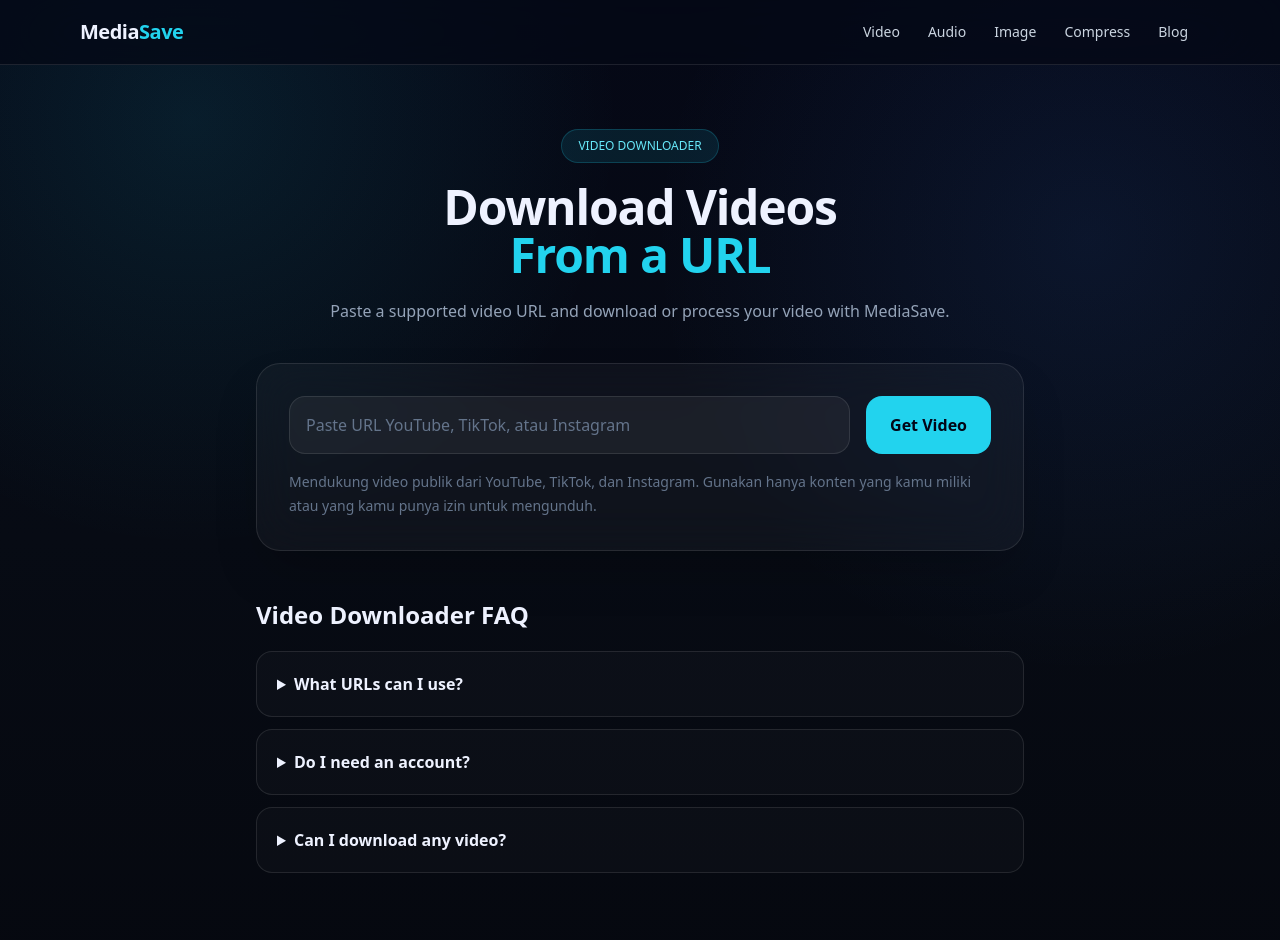
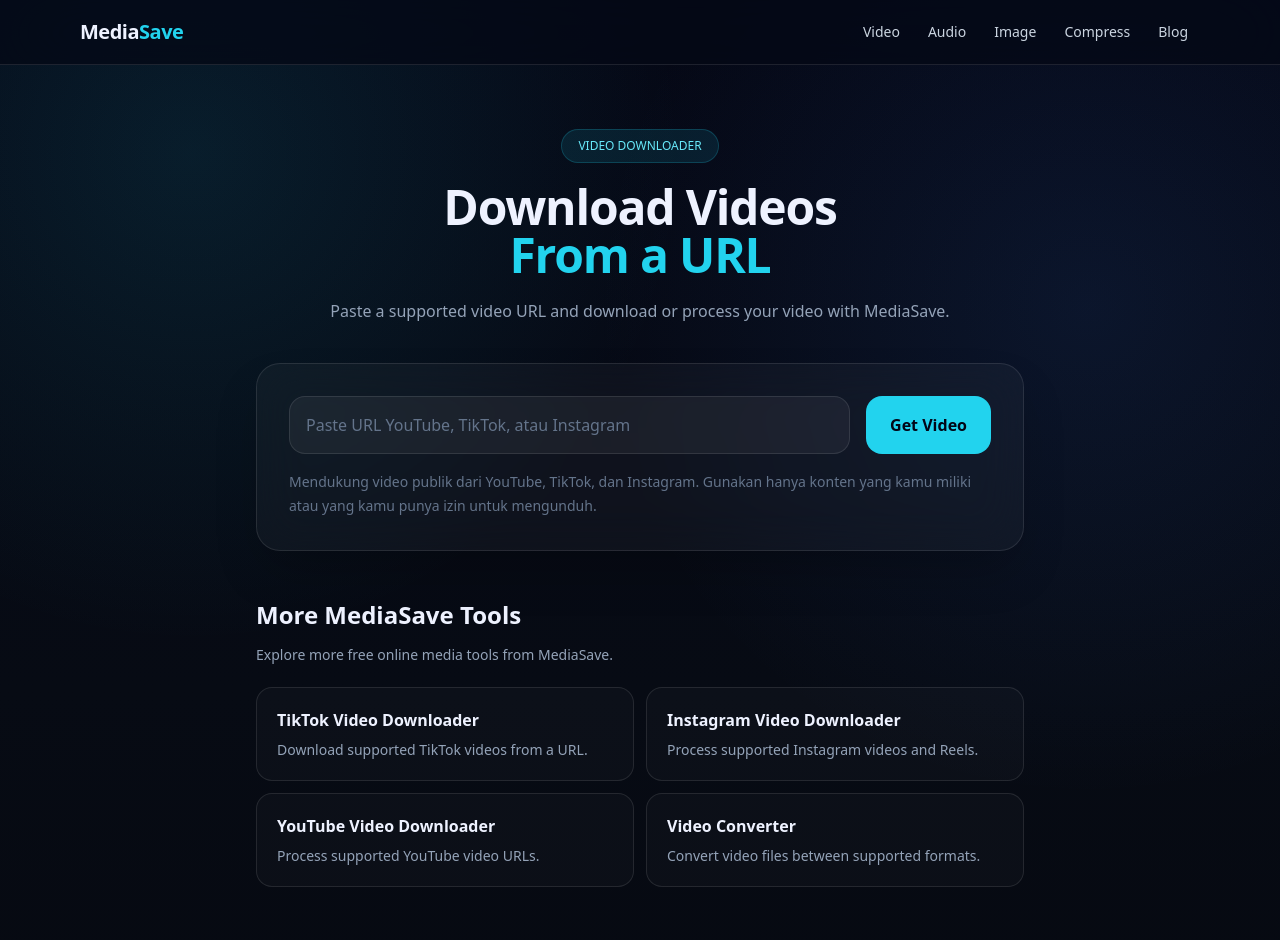
Before and after one commit to z3r020/mediasave, a Next.js app: page /video-url-downloader in a window 1280 px wide. Shown: the top 940 px of the page. Built offline with nearby package versions, Linux system fonts and the light colour scheme; no server answers.

Commit message:
Add internal links to video downloader

```diff
--- a/app/video-url-downloader/page.tsx
+++ b/app/video-url-downloader/page.tsx
@@ -40,6 +40,55 @@
       <UrlVideoDownloader />
 
       <section className="mx-auto mt-12 max-w-3xl">
+        <h2 className="text-2xl font-bold">More MediaSave Tools</h2>
+        <p className="mt-3 text-sm leading-6 text-slate-400">
+          Explore more free online media tools from MediaSave.
+        </p>
+
+        <div className="mt-5 grid gap-3 sm:grid-cols-2">
+          <a
+            href="/tiktok-video-downloader"
+            className="rounded-2xl border border-white/10 bg-white/[0.025] p-5 transition hover:border-cyan-400/30"
+          >
+            <h3 className="font-semibold">TikTok Video Downloader</h3>
+            <p className="mt-2 text-sm text-slate-400">
+              Download supported TikTok videos from a URL.
+            </p>
+          </a>
+
+          <a
+            href="/instagram-video-downloader"
+            className="rounded-2xl border border-white/10 bg-white/[0.025] p-5 transition hover:border-cyan-400/30"
+          >
+            <h3 className="font-semibold">Instagram Video Downloader</h3>
+            <p className="mt-2 text-sm text-slate-400">
+              Process supported Instagram videos and Reels.
+            </p>
+          </a>
+
+          <a
+            href="/youtube-video-downloader"
+            className="rounded-2xl border border-white/10 bg-white/[0.025] p-5 transition hover:border-cyan-400/30"
+          >
+            <h3 className="font-semibold">YouTube Video Downloader</h3>
+            <p className="mt-2 text-sm text-slate-400">
+              Process supported YouTube video URLs.
+            </p>
+          </a>
+
+          <a
+            href="/video-downloader"
+            className="rounded-2xl border border-white/10 bg-white/[0.025] p-5 transition hover:border-cyan-400/30"
+          >
+            <h3 className="font-semibold">Video Converter</h3>
+            <p className="mt-2 text-sm text-slate-400">
+              Convert video files between supported formats.
+            </p>
+          </a>
+        </div>
+      </section>
+
+      <section className="mx-auto mt-12 max-w-3xl">
         <h2 className="text-2xl font-bold">Video Downloader FAQ</h2>
 
         <div className="mt-5 space-y-3">
```
